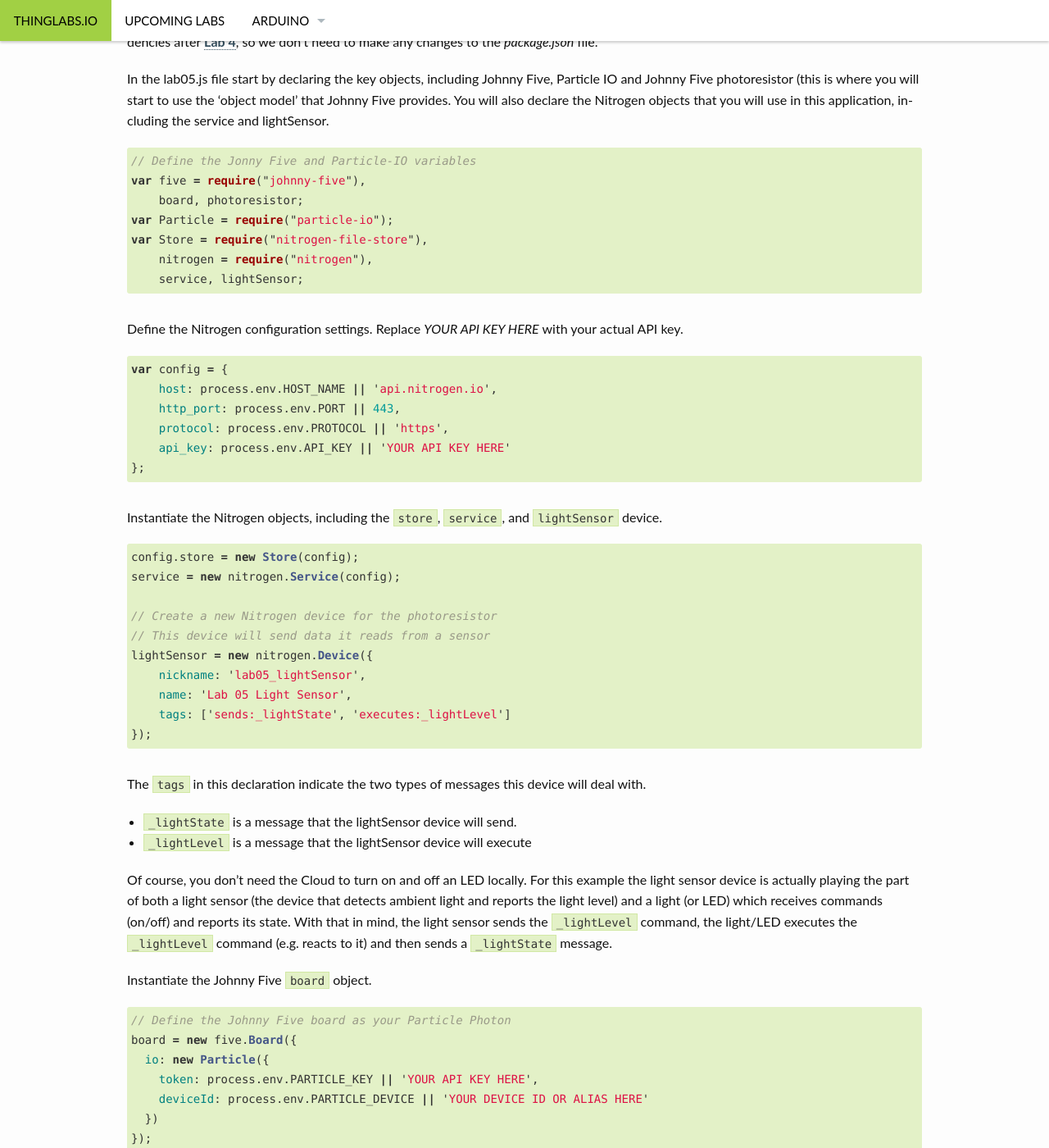
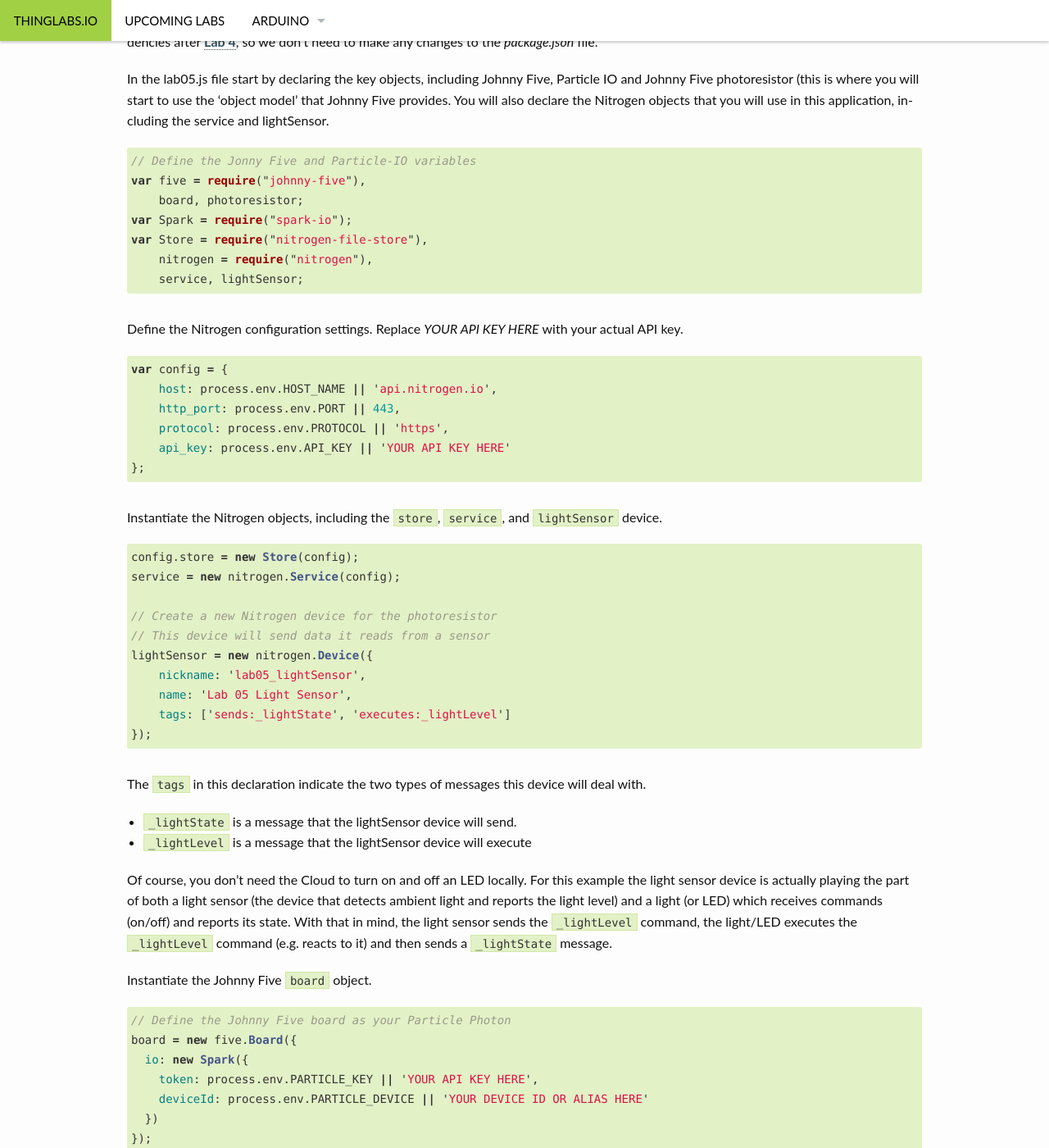
Before and after one commit to ThingLabsIo/ThingLabsIo.github.io, a Jekyll site: the page built from pages/photon-lab005.md, in a window 1280 px wide and 1400 px high, scrolled down 2732 px. Shown: the whole window at 82% size. Built offline with Jekyll 4.4.1, drawn with Linux system fonts in a browser that asks for light colours.

Commit message:
Changing particle-io to spark-io
particle-io seems to have some issue that are preventing it from
working, so I am using the older spark-io

```diff
--- a/pages/photon-lab005.md
+++ b/pages/photon-lab005.md
@@ -62,7 +62,7 @@
 // Define the Jonny Five and Particle-IO variables
 var five = require("johnny-five"),
     board, photoresistor;
-var Particle = require("particle-io");
+var Spark = require("spark-io");
 var Store = require("nitrogen-file-store"),
     nitrogen = require("nitrogen"),
     service, lightSensor;
@@ -106,7 +106,7 @@
 {% highlight javascript %}
 // Define the Johnny Five board as your Particle Photon
 board = new five.Board({
-  io: new Particle({
+  io: new Spark({
     token: process.env.PARTICLE_KEY || 'YOUR API KEY HERE',
     deviceId: process.env.PARTICLE_DEVICE || 'YOUR DEVICE ID OR ALIAS HERE'
   })
```
